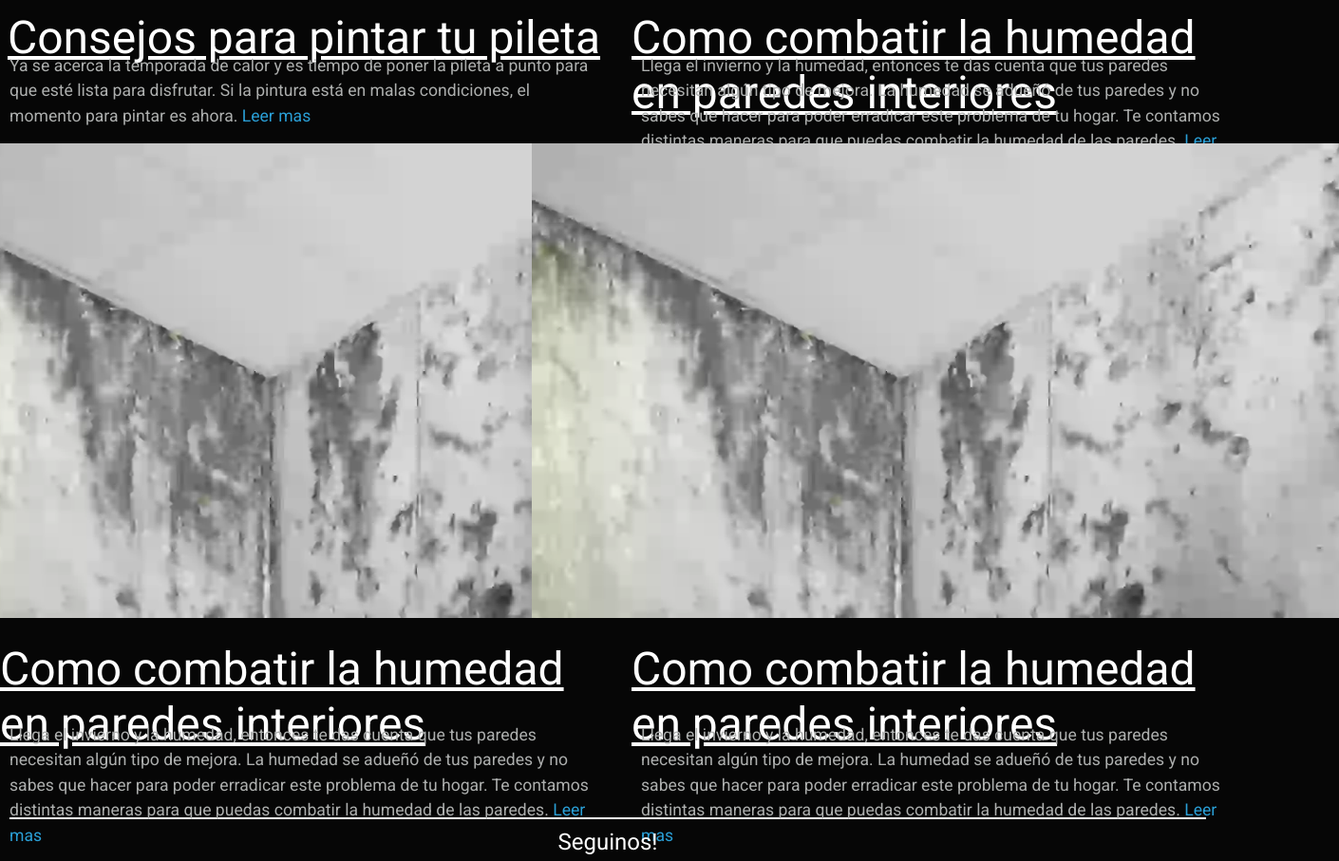
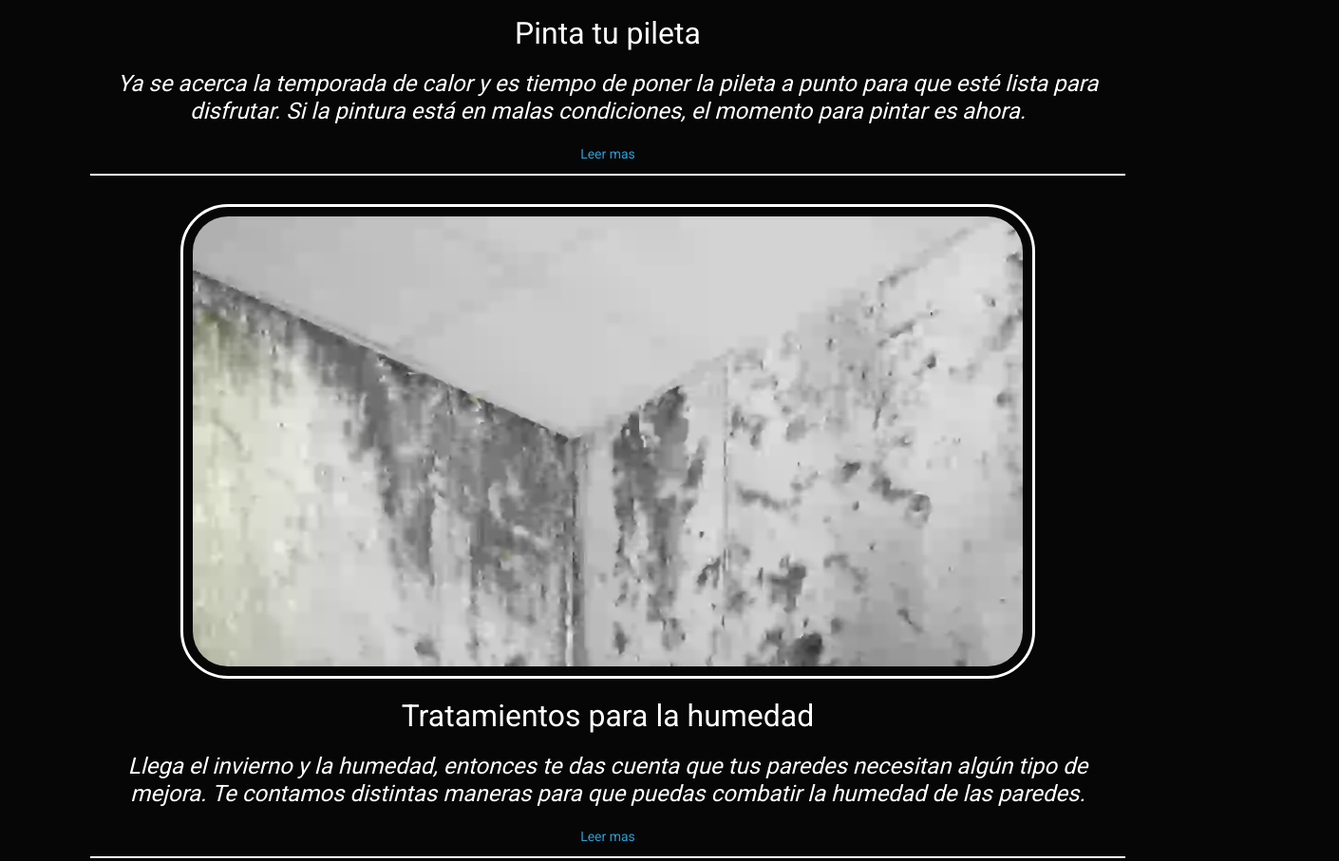
Before and after one commit to PabloGuillermoVelasco/VelserProyecto1, a plain HTML site: page Pages/noticias.html in a window 1280 px wide. Shown: the part 620-1527 px from the top of the page at 95% size, 1410 px wide, since content can reach past the window. Drawn offline with nearby package versions, Linux system fonts and the light colour scheme; files whose address does not match are found by name.

Commit message:
noticias

```diff
--- a/Css/style.css
+++ b/Css/style.css
@@ -8,102 +8,6 @@
     border-radius: 15px;
     border: 2px solid white;
 }
-
-.grilla_noticias {
-    display: grid;
-    grid-template-columns: 50% 50%;
-    grid-template-rows: 500px 10px 80px 500px 50px 100px;
-    grid-column-gap: 25px;
-    grid-row-gap: 25px;
-    grid-template-areas: "img1 img2"
-        "titulo1 titulo2"
-        "texto_not1 texto_not2"
-        "img3 img4"
-        "titulo3 titulo4"
-        "texto_not3 texto_not4";
-    margin-top: 10px;
-}
-
-.img1 {
-    grid-area: img1;
-    height: 500px;
-    width: 850px;
-    justify-self: center;
-}
-
-.img2 {
-    height: 500px;
-    width: 850px;
-    grid-area: img2;
-    justify-self: center;
-}
-
-.titulo1 {
-    grid-area: titulo1;
-    justify-self: center;
-    text-decoration: underline;
-}
-
-.titulo2 {
-    grid-area: titulo2;
-    justify-self: center;
-    text-decoration: underline;
-}
-
-.texto_not1 {
-    grid-area: texto_not1;
-    font-size: 1.1rem;
-    margin: 10px;
-}
-
-.texto_not2 {
-    grid-area: texto_not2;
-    font-size: 1.1rem;
-    margin: 10px;
-}
-
-.img3 {
-    grid-area: img3;
-    height: 500px;
-    width: 850px;
-    justify-self: center;
-}
-
-.img4 {
-    grid-area: img4;
-    height: 500px;
-    width: 850px;
-    justify-self: center;
-}
-
-.titulo3 {
-    grid-area: titulo3;
-    justify-self: center;
-    text-decoration: underline;
-}
-
-.titulo4 {
-    grid-area: titulo4;
-    justify-self: center;
-    text-decoration: underline;
-}
-
-.texto_not3 {
-    grid-area: texto_not3;
-    font-size: 1.1rem;
-    margin: 10px;
-}
-
-.texto_not4 {
-    grid-area: texto_not4;
-    font-size: 1.1rem;
-    margin: 10px;
-}
-
-
-
-
-
 
 .imagenPortada {
     width: 1900px;
@@ -117,36 +21,6 @@ hr {
     color: rgb(255, 255, 255)
 }
 
-.btnPresupuesto{
-    background-color: rgb(18, 204, 18);
-}
-
-.consulta {
-    width: 400px;
-    height: 200px;
-}
-
-.imgGaleria {
-    margin-left: 300px;
-    padding: 10px;
-}
-
-.iimgGaleria {
-    display: flex;
-    flex-wrap: wrap;
-    justify-content: space-around;
-    gap: 5px;
-}
-
-
-.iimgGaleria img {
-    opacity: 0.5;
-}
-
-.iimgGaleria img:hover {
-    opacity: 1;
-}
-
 .pad{
     padding: 20px;
 }
@@ -158,3 +32,24 @@ hr {
 .carouselImg{
     height: 700px;
 }
+
+.imgNoticia{
+    width: 900px;
+    height: 500px;
+    margin: 20px;
+    padding: 10px;
+    border-radius: 50px;
+    border: 3px solid white;
+    justify-content: center;
+}
+
+.textoNoticia{
+    font-style: italic;
+    justify-content: center;
+    align-items: center;
+    margin:20px;
+}
+
+.botonContacto{
+justify-content: flex-end;
+}
--- a/Pages/noticias.html
+++ b/Pages/noticias.html
@@ -28,8 +28,8 @@
         <nav class="navbar navbar-expand-lg navbar-dark bg-info">
             <div class="container-fluid">
                 <a class="navbar-brand" href="./index.html"></a>
-                <img src="../Assets/img/Logos/Velser_Logo.jpeg" class="border_logos img-fluid" alt="Bootstrap" width="80"
-                    height="65">
+                <img src="../Assets/img/Logos/Velser_Logo.jpeg" class="border_logos img-fluid" alt="Bootstrap"
+                    width="80" height="65">
                 <button class="navbar-toggler" type="button" data-bs-toggle="collapse" data-bs-target="#navbarColor02"
                     aria-controls="navbarColor02" aria-expanded="false" aria-label="Toggle navigation">
                     <span class="navbar-toggler-icon"></span>
@@ -57,57 +57,108 @@
                 </div>
             </div>
             <div class="justify-content-end">
-                <a href="./Pages/contactanos.html"><button class="btn btn-danger" class="wow animate__animated animate__rubberBand"
-                        >Solicita tu presupuesto</button></a>
+                <a href="./Pages/contactanos.html"><button class="btn btn-danger"
+                        class="wow animate__animated animate__rubberBand">Solicita tu presupuesto</button></a>
             </div>
         </nav>
     </header>
     <main>
-
-
-
-
-        <section class="grilla_noticias">
-            <img src="../Assets/img/Noticias/pileta.jpeg" class="img1" alt="">
-            <h2 class="titulo1">Consejos para pintar tu pileta</h2>
-            <p class="texto_not1">Ya se acerca la temporada de calor y es tiempo de poner la pileta a punto para que
+        <section>
+            <div class="container text-center">
+                <div class="row">
+                    <div class="col">
+                        <img src="../Assets/img/Noticias/pileta.jpeg"
+                            class="imgNoticia wow animate__animated animate__slideInLeft img-fluid" alt="">
+                    </div>
+                </div>
+                <div class="row">
+                    <div class="col">
+                        <h4 class="text-center">Pinta tu pileta</h4>
+                        <span>
+                            <h5 class="d-flex text-center textoNoticia wow animate__animated animate__slideInRight">Ya
+                                se
+                                acerca la temporada de calor y es tiempo de poner la pileta a punto para que
                                 esté lista para
-                disfrutar. Si la pintura está en malas condiciones, el momento para pintar es ahora. <a href="">Leer
-                    mas</a></p>
-            <img src="../Assets/img/Noticias/Humedad_paredes.webp" class="img2" alt="">
-            <h2 class="titulo2">Como combatir la humedad en paredes interiores</h2>
-            <p class="texto_not2">Llega el invierno y la humedad, entonces te das cuenta que tus paredes necesitan algún
-                tipo de mejora. La
-                humedad se adueñó de tus paredes y no sabes que hacer para poder erradicar este problema de tu hogar. Te
-                contamos distintas maneras para que puedas combatir la humedad de las paredes. <a href="">Leer mas</a>
-            </p>
-            <img src="../Assets/img/Noticias/Humedad_paredes.webp" class="img3" alt="">
-            <h2 class="titulo3">Como combatir la humedad en paredes interiores</h2>
-            <p class="texto_not3">Llega el invierno y la humedad, entonces te das cuenta que tus paredes necesitan algún
-                tipo de mejora. La
-                humedad se adueñó de tus paredes y no sabes que hacer para poder erradicar este problema de tu hogar. Te
-                contamos distintas maneras para que puedas combatir la humedad de las paredes. <a href="">Leer mas</a>
-            </p>
-            <img src="../Assets/img/Noticias/Humedad_paredes.webp" class="img4" alt="">
-            <h2 class="titulo4">Como combatir la humedad en paredes interiores</h2>
-            <p class="texto_not4">Llega el invierno y la humedad, entonces te das cuenta que tus paredes necesitan algún
-                tipo de mejora. La
-                humedad se adueñó de tus paredes y no sabes que hacer para poder erradicar este problema de tu hogar. Te
-                contamos distintas maneras para que puedas combatir la humedad de las paredes. <a href="">Leer mas</a>
-            </p>
+                                disfrutar. Si la pintura está en malas condiciones, el momento para pintar es ahora.
+                            </h5>
+                        </span><span><a href="">Leer mas</a></h5></span>
+                    </div>
+                </div>
+                <hr>
+                <div class="row">
+                    <div class="col">
+                        <img src="../Assets/img/Noticias/Humedad_paredes.webp"
+                            class="imgNoticia wow animate__animated animate__slideInRight img-fluid" alt="">
+                    </div>
+                </div>
+                <div class="row">
+                    <div class="col">
+                        <h4 class="text-center">Tratamientos para la humedad</h4>
+                        <span>
+                            <h5 class="d-flex text-center textoNoticia wow animate__animated animate__slideInRight">
+                                Llega el
+                                invierno y la humedad, entonces te das cuenta que tus paredes necesitan algún
+                                tipo de mejora. Te contamos distintas maneras para que puedas combatir la humedad de las
+                                paredes.</h5>
+                        </span><span><a href="">Leer mas</a></h5></span>
+                    </div>
+                </div>
+                <hr>
+                <div class="row">
+                    <div class="col">
+                        <img src="../Assets/img/Noticias/biofilia.png"
+                            class="imgNoticia wow animate__animated animate__slideInLeft img-fluid" alt="">
+                    </div>
+                </div>
+                <div class="row">
+                    <div class="col">
+                        <h4 class="text-center">Biofilia</h4>
+                        <span>
+                            <h5 class="d-flex text-center textoNoticia wow animate__animated animate__slideInRight">
+                                Querés conectarte con la naturaleza? El diseño biofílico es un concepto que expresa el
+                                amor a las
+                                cosas vivientes y busca conectar con el medio ambiente. Te contamos cómo aplicarlo en la
+                                decoración
+                                de tu hogar.</h5>
+                        </span><span><a href="">Leer mas</a></h5></span>
+                    </div>
+                </div>
+                <hr>
+                <div class="row">
+                    <div class="col">
+                        <img src="../Assets/img/Noticias/Iluminacion.jpg"
+                            class="imgNoticia wow animate__animated animate__slideInRight img-fluid" alt="">
+                    </div>
+                </div>
+                <div class="row">
+                    <div class="col">
+                        <h4 class="text-center">Iluminación en tus ambientes</h4>
+                        <span>
+                            <h5 class="d-flex text-center textoNoticia wow animate__animated animate__slideInRight">
+                                La luz es
+                                necesaria para poder habitar nuestros espacios. La gran protagonista es la claridad
+                                natural,
+                                pero también se puede incorporar de manera artificial para potenciarla y lograr una
+                                correcta
+                                combinación.</h5>
+                        </span><span><a href="">Leer mas</a></h5></span>
+                    </div>
+                </div>
+            </div>
         </section>
+    </main>
     <hr>
     <footer>
-            <h5 class="text-center">Seguinos!</h5>
-            <div class="d-flex justify-content-center">
+        <div class="d-flex justify-content-around">
             <i class="fa-brands fa-whatsapp fa-beat-fade fa-3x"></i>
             <i class="fa-brands fa-facebook fa-beat-fade fa-3x"></i>
             <i class="fa-brands fa-instagram fa-beat-fade fa-3x"></i>
         </div>
         <hr>
-            <p class="text-center">Copyright © 2022 Velser Servicios Integrales. Todos los derechos reservados. Desarrollo Guillermo Velasco
+        <p class="text-center">Copyright © 2022 Velser Servicios Integrales. Todos los derechos reservados. Desarrollo
+            Guillermo Velasco
         </p>
-    </main>
+
     </footer>
     <!--CDN Animaciones-->
     <script src="./js/wow.min.js"></script>
```
Also changed, not shown: Pages/galeria.html (+1 -2 lines), Pages/servicios.html (+1 -2 lines), Pages/ubicacion.html (+1 -2 lines), index.html (+14 -13 lines), Assets/img/Noticias/biofilia.png (added), 1 other file. Lines whose indentation alone changed are shown as unchanged.
